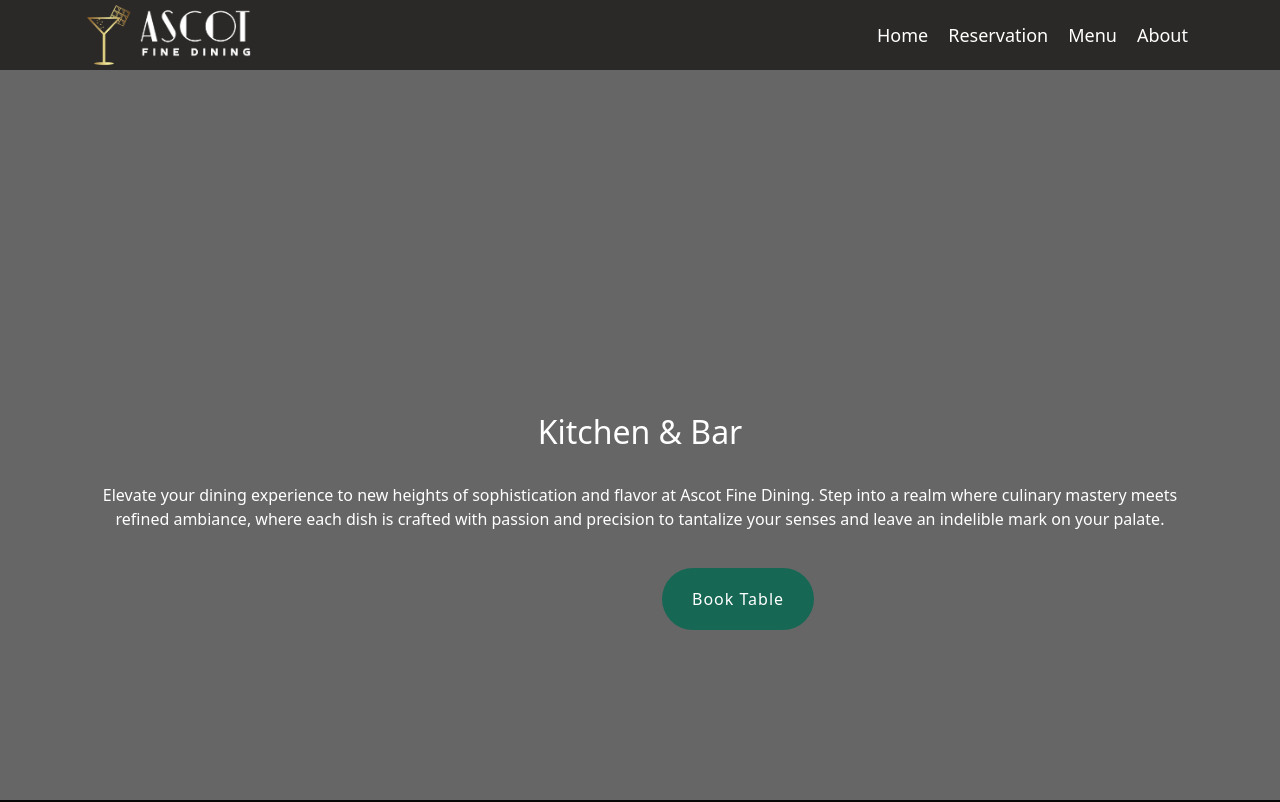
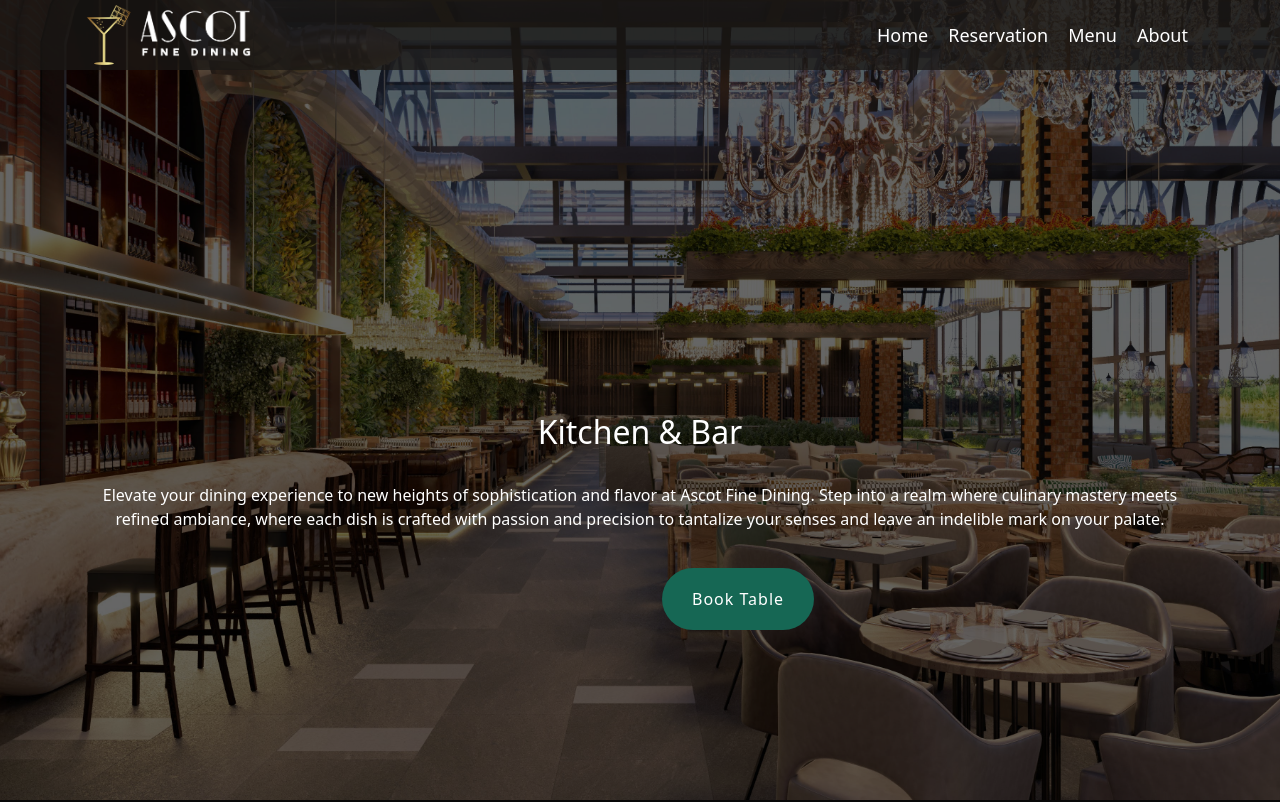
Before and after one commit to KendiSang/Restaurant-website, a plain HTML site: page index.html in a window 1280 px wide. Shown: the top 802 px of the page. Drawn offline with nearby package versions, Linux system fonts and the light colour scheme; files whose address does not match are found by name.

Commit message:
Update style.css

```diff
--- a/style.css
+++ b/style.css
@@ -76,7 +76,7 @@
     width: 100%;
     height: 100vh;
     overflow: hidden;
-    background-image: url("pexels-quark-studio-3201921.jpg");
+    background-image: url("images/pexels-quark-studio-3201921.jpg");
     background-size: cover;
     background-position: center;
     background-repeat: no-repeat;
```
